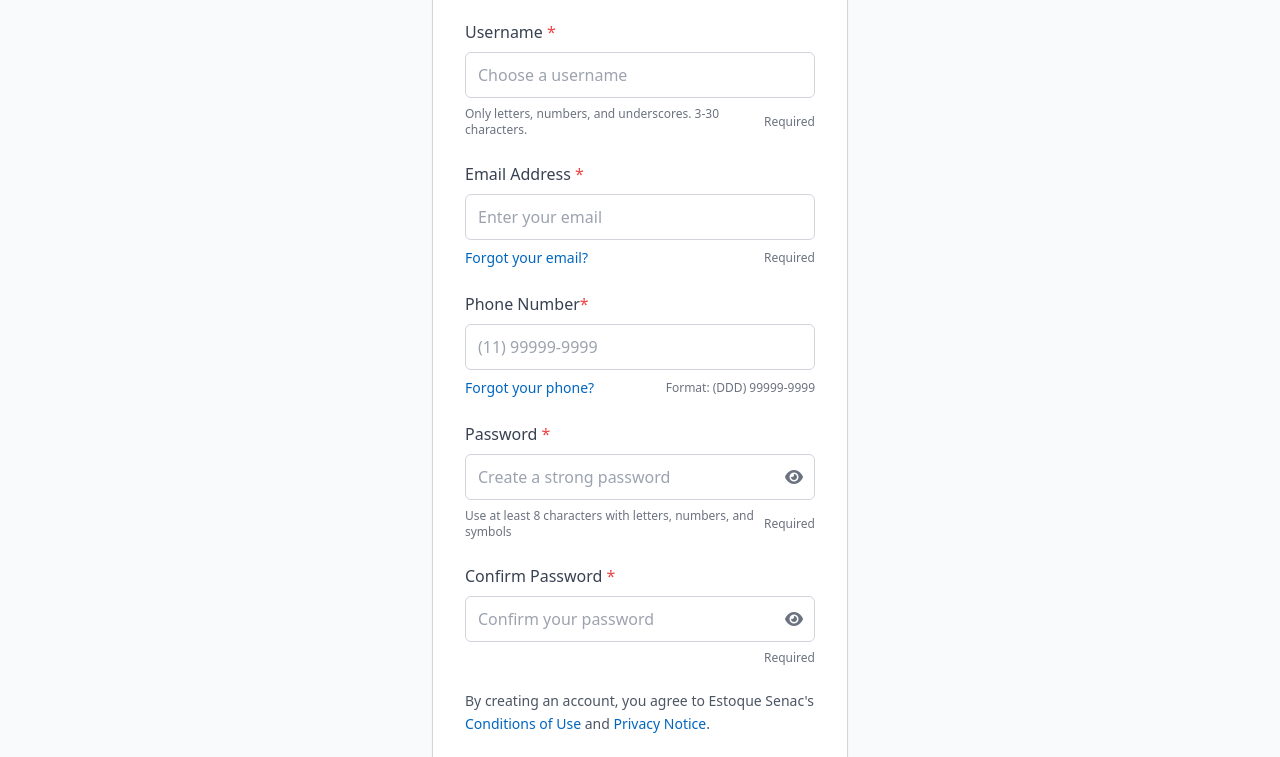
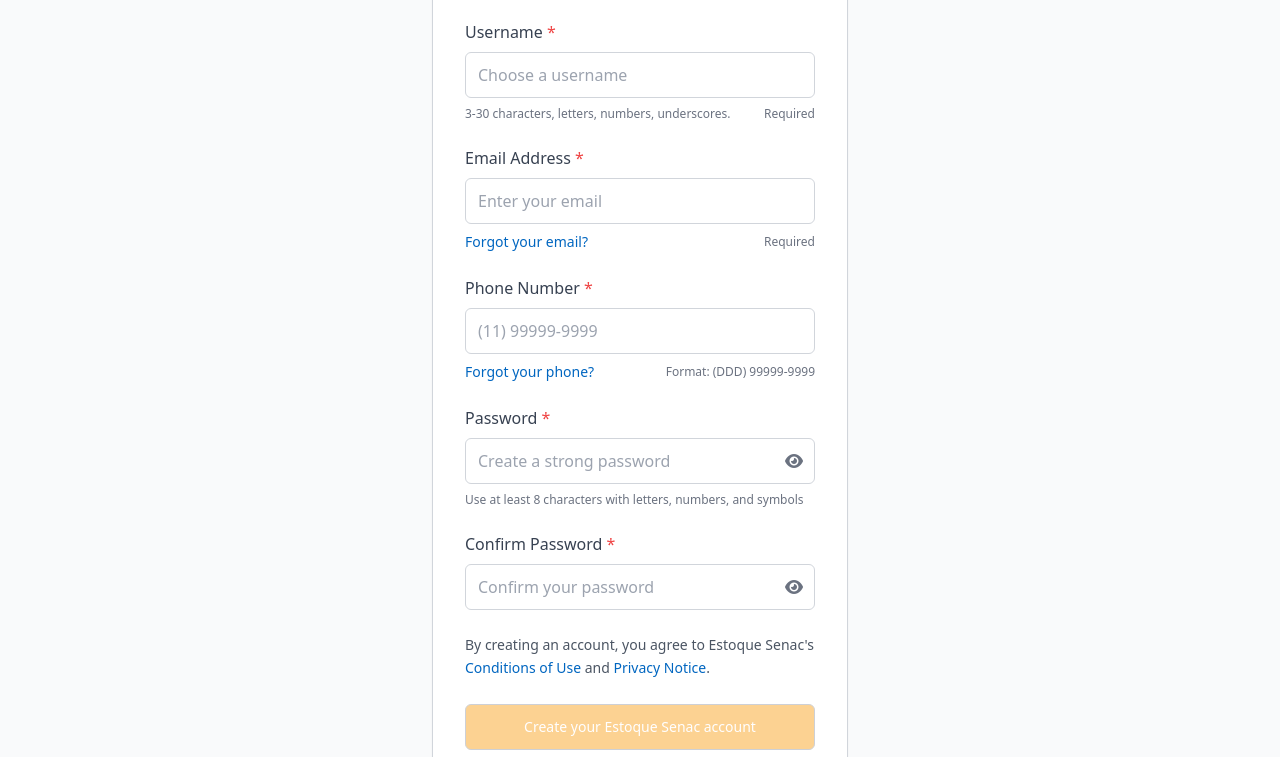
Before and after one commit to jajajawwswws-lab/senac_estoque_sistema, a website: page public/frontend/create.html in a window 1280 px wide. Shown: the part 285-1042 px from the top of the page. Drawn offline with nearby package versions, Linux system fonts and the light colour scheme.

Commit message:
Update create.html

```diff
--- a/public/frontend/create.html
+++ b/public/frontend/create.html
@@ -7,6 +7,7 @@
 
     <!-- CSS -->
     <link rel="stylesheet" href="https://cdnjs.cloudflare.com/ajax/libs/font-awesome/6.4.0/css/all.min.css">
+    <link rel="stylesheet" href="style.css">
 
     <!-- Tailwind CSS -->
     <script src="https://cdn.tailwindcss.com"></script>
@@ -14,7 +15,6 @@
     <title>Create Account - Estoque Senac</title>
 
     <style>
-        /* Garantir que as imagens do header fiquem fixas */
         .fixed-header {
             position: fixed;
             top: 0;
@@ -25,12 +25,8 @@
             box-shadow: 0 2px 4px rgba(0,0,0,0.1);
         }
 
-        /* Compensar o espaço do header fixo */
-        body {
-            padding-top: 180px; /* Ajuste conforme a altura do seu header */
-        }
+        body { padding-top: 180px; }
 
-        /* Manter as imagens no centro */
         .header-images {
             display: flex;
             flex-direction: column;
@@ -42,160 +38,96 @@
 </head>
 <body class="bg-gray-50 min-h-screen">
 
-    <link rel="stylesheet" href="style.css">
-
-    <!-- Header FIXO - Não mexe durante a rolagem -->
+    <!-- Header fixo -->
     <header class="fixed-header">
-        <div class="header-gradient"></div>
-        <div class="header-accent"></div>
-        <div>
-
         <hr style="border: none; height: 75px; background-color: rgb(6, 43, 124); margin: 0;">
         <hr style="border: none; height: 25px; background-color: rgb(250, 166, 40); margin: 0;">
-
-            <!-- Barras coloridas fixas -->
-            <!-- Imagens centralizadas -->
         <div class="header-images">
             <img src="senac-logo-png_seeklogo-205285.png" alt="logo" class="w-16">
             <img src="2066642.png" alt="logo" class="w-8">
         </div>
-        </div>
     </header>
 
-    <!-- Main Content (rolável) -->
+    <!-- Conteúdo principal -->
     <main class="container mx-auto px-4 max-w-md mt-8 mb-20">
         <div class="bg-white border border-gray-300 rounded-lg shadow-sm p-6 md:p-8">
             <h1 class="text-3xl font-normal mb-6 text-center md:text-left" style="color: #0066C0;">
                 Create Account
             </h1>
 
-            <!-- FORMULÁRIO -->
             <form id="registrationForm" class="space-y-6" action="javascript:void(0);">
-                <!-- Username Field -->
+
+                <!-- Username -->
                 <div class="space-y-2">
                     <label for="username" class="block font-medium text-gray-700">
                         Username <span class="text-red-500">*</span>
                     </label>
-                    <input type="text"
-                           id="username"
-                           name="username"
-                           required
-                           placeholder="Choose a username"
-                           minlength="3"
-                           maxlength="30"
-                           pattern="[a-zA-Z0-9_]+"
-                           title="Only letters, numbers and underscores allowed"
+                    <input type="text" id="username" name="username" required placeholder="Choose a username" minlength="3" maxlength="30" pattern="[a-zA-Z0-9_]+" title="Only letters, numbers and underscores allowed"
                         class="w-full px-3 py-2.5 border border-gray-300 rounded-md focus:outline-none focus:border-orange-400 focus:ring-1 focus:ring-orange-400 transition-colors duration-200">
                     <div class="flex justify-between items-center">
-                        <p class="text-xs text-gray-500">
-                            Only letters, numbers, and underscores. 3-30 characters.
-                        </p>
+                        <p class="text-xs text-gray-500">3-30 characters, letters, numbers, underscores.</p>
                         <span class="text-xs text-gray-500">Required</span>
                     </div>
                 </div>
 
-                <!-- Email Field -->
+                <!-- Email -->
                 <div class="space-y-2">
                     <label for="email" class="block font-medium text-gray-700">
                         Email Address <span class="text-red-500">*</span>
                     </label>
-                    <input type="email"
-                           id="email"
-                           name="email"
-                           required
-                           placeholder="Enter your email"
+                    <input type="email" id="email" name="email" required placeholder="Enter your email"
                         class="w-full px-3 py-2.5 border border-gray-300 rounded-md focus:outline-none focus:border-orange-400 focus:ring-1 focus:ring-orange-400 transition-colors duration-200">
                     <div class="flex justify-between items-center">
-                        <a href="#" class="text-sm hover:text-orange-600 hover:underline transition-colors duration-200" style="color: #0066C0;">
-                            Forgot your email?
-                        </a>
+                        <a href="#" class="text-sm hover:text-orange-600 hover:underline transition-colors duration-200" style="color: #0066C0;">Forgot your email?</a>
                         <span class="text-xs text-gray-500">Required</span>
                     </div>
                 </div>
 
-                <!-- Phone Field -->
+                <!-- Phone -->
                 <div class="space-y-2">
                     <label for="phone" class="block font-medium text-gray-700">
-                        Phone Number<span class="text-red-500">*</span>
+                        Phone Number <span class="text-red-500">*</span>
                     </label>
-                    <input type="tel"
-                           id="phone"
-                           name="phone"
-                           required
-                           placeholder="(11) 99999-9999"
-                           pattern="\([0-9]{2}\)\s[0-9]{4,5}-[0-9]{4}"
-                           title="Format: (DDD) 99999-9999"
+                    <input type="tel" id="phone" name="phone" required placeholder="(11) 99999-9999" pattern="\([0-9]{2}\)\s[0-9]{4,5}-[0-9]{4}" title="Format: (DDD) 99999-9999"
                         class="w-full px-3 py-2.5 border border-gray-300 rounded-md focus:outline-none focus:border-orange-400 focus:ring-1 focus:ring-orange-400 transition-colors duration-200">
                     <div class="flex justify-between items-center">
-                        <a href="#" class="text-sm hover:text-orange-600 hover:underline transition-colors duration-200" style="color: #0066C0;">
-                            Forgot your phone?
-                        </a>
+                        <a href="#" class="text-sm hover:text-orange-600 hover:underline transition-colors duration-200" style="color: #0066C0;">Forgot your phone?</a>
                         <span class="text-xs text-gray-500">Format: (DDD) 99999-9999</span>
                     </div>
                 </div>
 
-                <!-- Password Field -->
+                <!-- Password -->
                 <div class="space-y-2">
                     <label for="password" class="block font-medium text-gray-700">
                         Password <span class="text-red-500">*</span>
                     </label>
                     <div class="relative">
-                        <input type="password"
-                               id="password"
-                               name="password"
-                               required
-                               placeholder="Create a strong password"
-                               minlength="8"
+                        <input type="password" id="password" name="password" required placeholder="Create a strong password" minlength="8"
                             class="w-full px-3 py-2.5 border border-gray-300 rounded-md focus:outline-none focus:border-orange-400 focus:ring-1 focus:ring-orange-400 transition-colors duration-200 pr-10">
                         <button type="button" class="absolute right-3 top-1/2 transform -translate-y-1/2 text-gray-500 hover:text-gray-700 focus:outline-none" id="togglePassword">
                             <i class="fas fa-eye"></i>
                         </button>
                     </div>
-                    <div class="flex justify-between items-center">
-                        <p class="text-xs text-gray-500">
-                            Use at least 8 characters with letters, numbers, and symbols
-                        </p>
-                        <span class="text-xs text-gray-500">Required</span>
+                    <p class="text-xs text-gray-500">Use at least 8 characters with letters, numbers, and symbols</p>
                 </div>
 
-                    <!-- Password Strength Indicator -->
-                    <div id="passwordStrength" class="hidden mt-2">
-                        <div class="flex items-center space-x-2">
-                            <div class="h-1 flex-1 bg-gray-200 rounded-full overflow-hidden">
-                                <div id="strengthBar" class="h-full w-0 transition-all duration-300"></div>
-                            </div>
-                            <span id="strengthText" class="text-xs font-medium"></span>
-                        </div>
-                    </div>
-                </div>
-
-                <!-- Confirm Password Field -->
+                <!-- Confirm Password -->
                 <div class="space-y-2">
                     <label for="confirmPassword" class="block font-medium text-gray-700">
                         Confirm Password <span class="text-red-500">*</span>
                     </label>
                     <div class="relative">
-                        <input type="password"
-                               id="confirmPassword"
-                               name="confirmPassword"
-                               required
-                               placeholder="Confirm your password"
-                               minlength="8"
+                        <input type="password" id="confirmPassword" name="confirmPassword" required placeholder="Confirm your password" minlength="8"
                             class="w-full px-3 py-2.5 border border-gray-300 rounded-md focus:outline-none focus:border-orange-400 focus:ring-1 focus:ring-orange-400 transition-colors duration-200 pr-10">
                         <button type="button" class="absolute right-3 top-1/2 transform -translate-y-1/2 text-gray-500 hover:text-gray-700 focus:outline-none" id="toggleConfirmPassword">
                             <i class="fas fa-eye"></i>
                         </button>
                     </div>
-                    <div class="flex justify-between items-center">
-                        <div id="passwordMatchMessage" class="text-sm">
-                            <!-- Message will be inserted here by JavaScript -->
-                        </div>
-                        <span class="text-xs text-gray-500">Required</span>
-                    </div>
+                    <div id="passwordMatchMessage" class="text-sm"></div>
                 </div>
 
-                <!-- Terms and Conditions -->
-                <div class="text-sm text-gray-600 space-y-2">
+                <!-- Terms -->
+                <div class="text-sm text-gray-600">
                     <p class="leading-relaxed">
                         By creating an account, you agree to Estoque Senac's
                         <a href="#" class="hover:text-orange-600 hover:underline" style="color: #0066C0;">Conditions of Use</a> and
@@ -203,19 +135,16 @@
                     </p>
                 </div>
 
-                <!-- BOTÃO DE SUBMIT -->
-                <button type="submit"
-                        id="submitButton"
+                <!-- Submit -->
+                <button type="submit" id="submitButton" disabled
                     class="w-full border border-gray-400 rounded-md py-3 px-4 text-sm font-medium hover:shadow-md transition-all duration-200 focus:outline-none focus:ring-2 focus:ring-orange-300 focus:ring-offset-2 disabled:opacity-50 disabled:cursor-not-allowed"
-                        disabled
                     style="background-color: #FAA628; color: white;">
                     Create your Estoque Senac account
                 </button>
 
-                <!-- DIV PARA MENSAGENS DE RESULTADO -->
                 <div id="result" class="text-center mt-4 font-medium"></div>
 
-                <!-- Already have an account? -->
+                <!-- Already have account -->
                 <div class="text-center pt-4 border-t border-gray-200">
                     <p class="text-gray-600">
                         Already have an account?
@@ -226,8 +155,11 @@
         </div>
     </main>
 
-    <!-- JavaScript -->
+    <!-- reCAPTCHA v3 -->
+    <script src="https://www.google.com/recaptcha/api.js?render=YOUR_SITE_KEY"></script>
+
+    <!-- JS -->
     <script type="module" src="create.js"></script>
-    <script src="https://www.google.com/recaptcha/api.js?render=6LctSXksAAAAAM19sUp0Z0wRZ7nAMIxlLGe7EDgf"></script>
+
 </body>
 </html>
```
Lines whose indentation alone changed are shown as unchanged.
